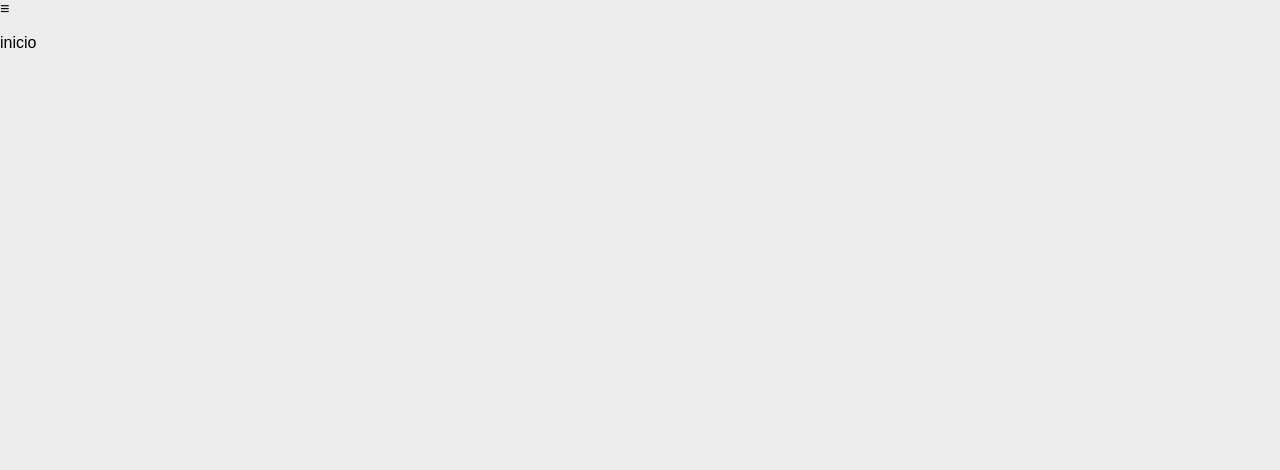
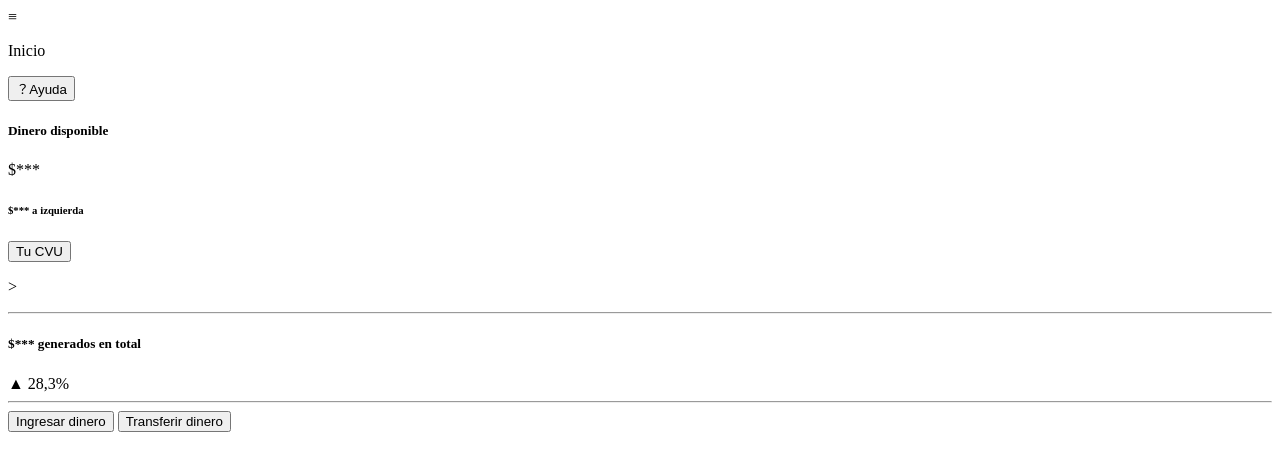
Before and after one commit to vikyflores26/mercadopagorepo, a plain HTML site: page index.html in a window 1280 px wide. Drawn offline with Linux system fonts and the light colour scheme.

Commit message:
Update index.html

```diff
--- a/index.html
+++ b/index.html
@@ -3,21 +3,47 @@
 <head>
     <meta charset="UTF-8">
     <meta http-equiv="X-UA-Compatible" content="IE=edge">
-    <meta name="viewport" content="width=di, initial-scale=1.0">
+    <meta name="viewport" content="width=device-width, initial-scale=1.0">
     <title>Document</title>
-    <link rel="stylesheet" href="style.css">
 </head>
 <body>
+
     <div class="navbar">
         <div class="izquierda">
             <span>≡</span>
-            <p>inicio</p>
+            <p>Inicio</p>
         </div>
         <div class="derecha">
-
+            <button> ？Ayuda</button>
         </div>
     </div>
 
+    <div class="tarjeta">
+        <div class="fila-dinero">
+            <div class="izquierda">
+                <h5>Dinero disponible</h5>
+                <p>$***</p>
+                <h6>$*** a izquierda</h6>
+            <div/>
+             <div class="derecha">
+                 <button class="btn-info">Tu CVU</button>
+                 <p> > </p>
+             </div>
+        </div>
+            <hr>
+            <div class="fila-ganancias">
+                <div class="izquierda">
+                    <h5>$*** generados en total</h5>
+                </div>
+                <div class="derecha">
+                    <span class="btn-info"> ▲ 28,3%</span>
+                </div>
+            </div>
+            <hr>
+            <div class="fila-movimientos">
+                <button class="btn-info">Ingresar dinero</button>
+                <button class="btn-info">Transferir dinero</button>
+            </div>
     </div>
 </body>
 </html>
```
